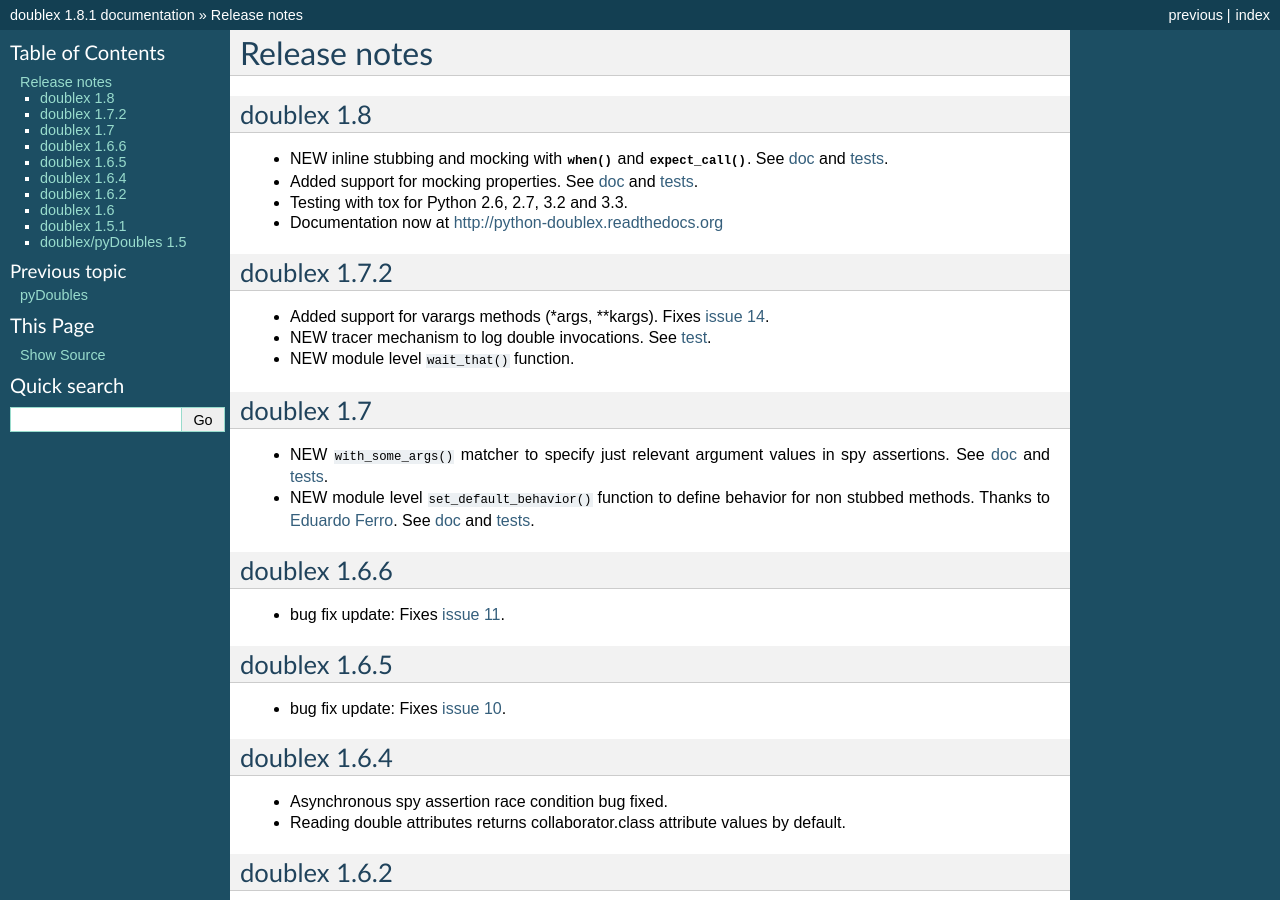
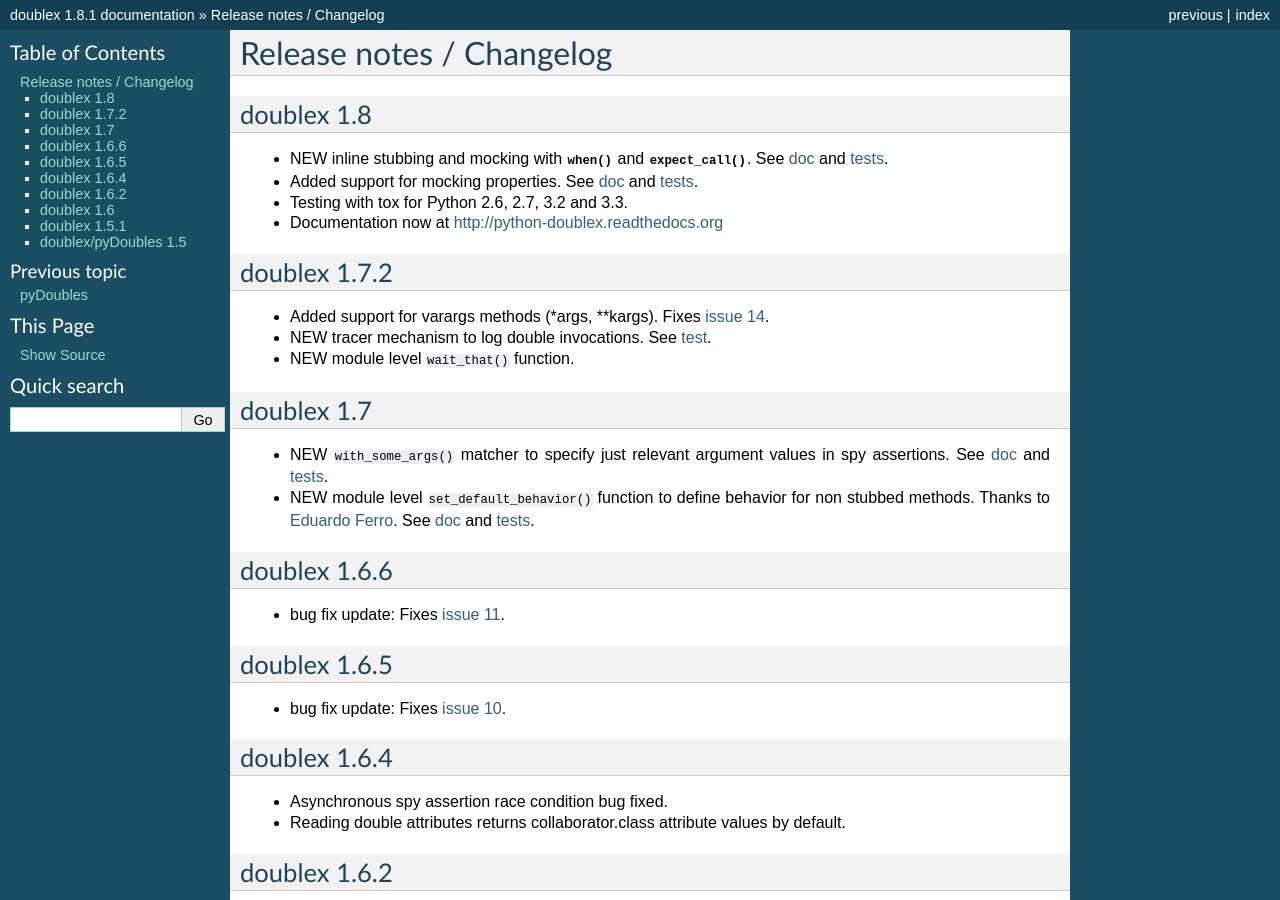
Before and after one commit to davidvilla/python-doublex, a Sphinx documentation site: the page built from docs/release-notes.rst, in a window 1280 px wide and 900 px high. Built offline with Sphinx 7.4.7, drawn with Linux system fonts in a browser that asks for light colours; some of the changed text lies outside the part shown.

```diff
--- a/docs/release-notes.rst
+++ b/docs/release-notes.rst
@@ -1,5 +1,5 @@
-Release notes
-=============
+Release notes / Changelog
+=========================
 
 doublex 1.8
 -----------
```
Also changed, not shown: README.rst (+18 -14 lines).
